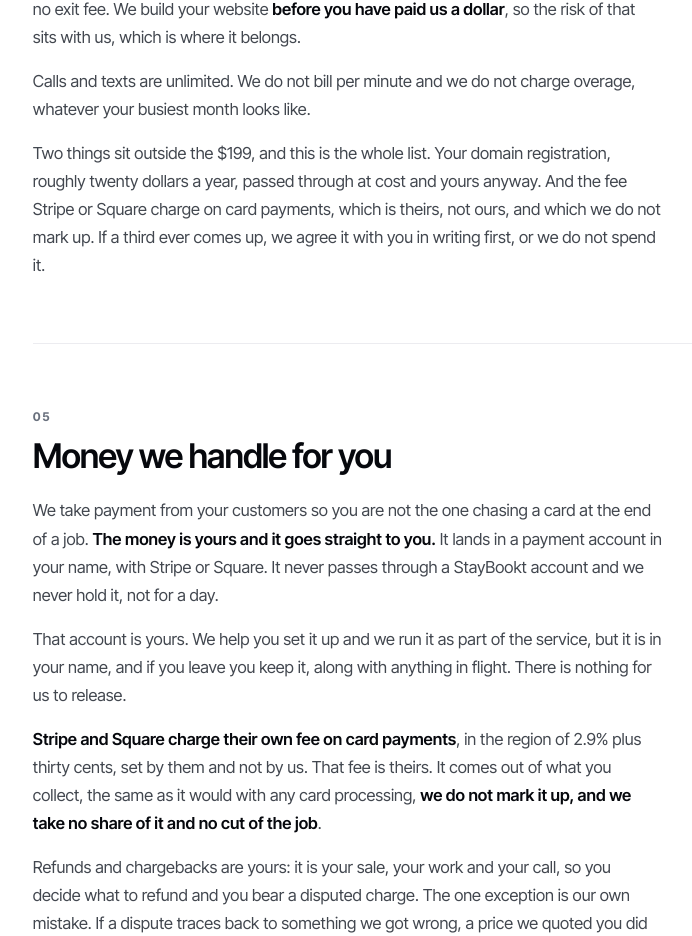
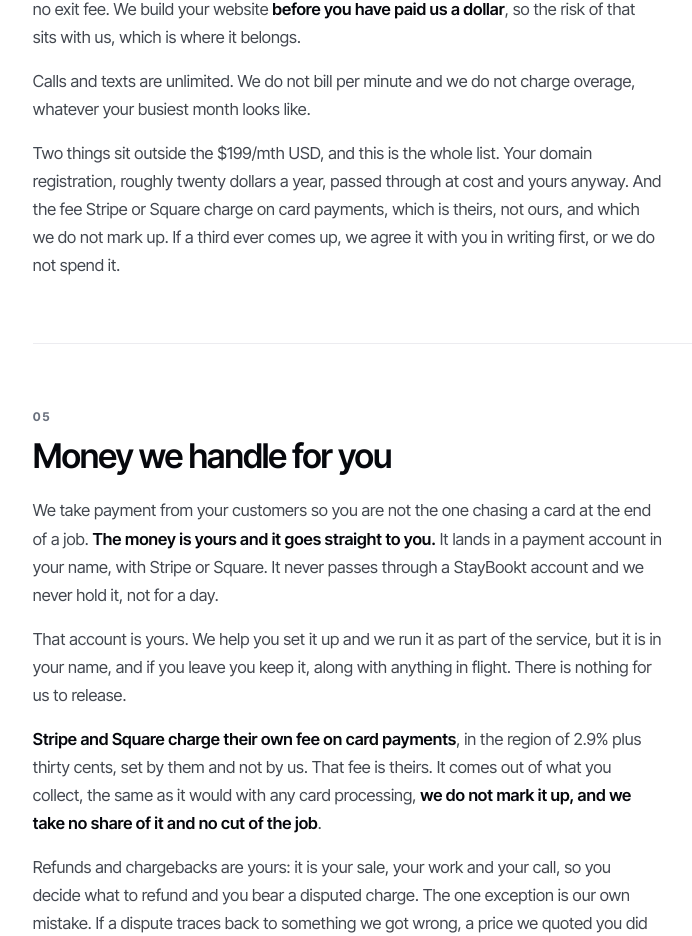
Before and after one commit to staybookt/staybookt-investor, a Next.js app: page /terms in a window 1280 px wide. Shown: the part 2718-3654 px from the top of the page, without its empty margins (366-1058 px from the left). Built offline with nearby package versions, Linux system fonts and the light colour scheme; no server answers.

Commit message:
Terms: last bare 199 reference to canonical format (found by strict sitewide price QA)

```diff
--- a/app/terms/page.tsx
+++ b/app/terms/page.tsx
@@ -137,7 +137,7 @@ const SECTIONS: Section[] = [
           {/* This said "the only third-party cost there is" until Jacob confirmed the client
               absorbs card processing fees. That made it false the moment we started taking
               payments. Two costs, named, or the sentence is a lie. */}
-          Two things sit outside the $199, and this is the whole list. Your domain registration,
+          Two things sit outside the $199/mth USD, and this is the whole list. Your domain registration,
           roughly twenty dollars a year, passed through at cost and yours anyway. And the fee Stripe
           or Square charge on card payments, which is theirs, not ours, and which we do not mark up.
           If a third ever comes up, we agree it with you in writing first, or we do not spend it.
```
